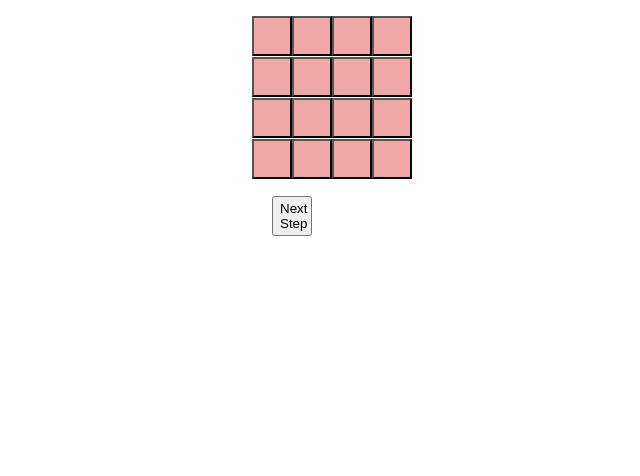
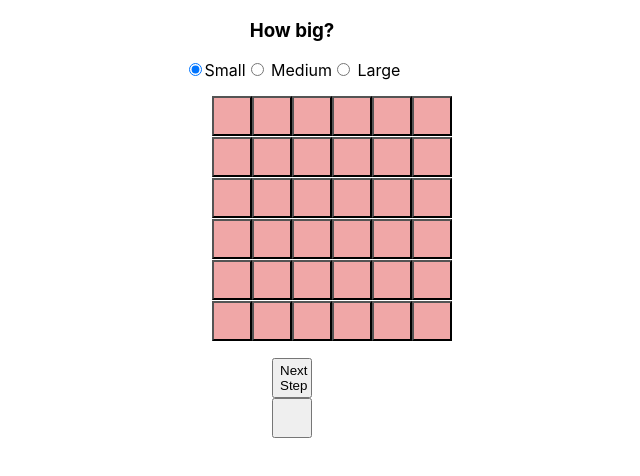
Before and after one commit to olliesmith3/game_of_life, a React (Create React App) app: page / in a window 1280 px wide. Shown: the top 476 px of the page, without its empty margins (348-988 px from the left). Built offline with nearby package versions, Linux system fonts and the light colour scheme.

Commit message:
AddedBoard size buttons and started integrating. So far only works on small board as hardcoded initial neighboures matrix

```diff
--- a/src/App.tsx
+++ b/src/App.tsx
@@ -1,11 +1,11 @@
 import React from 'react';
-import {Board} from './components/Board'
+import {GameBody} from './components/GameBody'
 import './App.css';
 
 function App() {
   return (
     <div className="App">
-      <Board />
+      <GameBody />
     </div>
   );
 }
--- a/src/components/Board.tsx
+++ b/src/components/Board.tsx
@@ -1,4 +1,4 @@
-import React, { useState } from "react";
+import React, { useState, useEffect } from "react";
 import {Cell} from './Cell'
 
 interface Props {
@@ -7,26 +7,19 @@ interface Props {
 
 export const Board: React.FC<Props> = ({initialValues}) => {
 
-  const getInitialValues = () => {
-    if (initialValues) {
-      return initialValues
-    } else {
-      return [[false,false,false,false],
-      [false,false,false,false],
-      [false,false,false,false],
-      [false,false,false,false]]
-    }
+  const [board, setBoard] = useState<boolean[][]>(initialValues);
+
+  useEffect(() => {
+    setBoard(initialValues);
+  }, [initialValues]);
+
+  const generateEmptyNeighbours = (rows: number) => {
+    return new Array(rows).fill("").map(() => new Array(rows).fill(0));
   }
 
-  const initialBoard = getInitialValues();
+  const [neighbours, setNeighbours] = useState<number[][]>(generateEmptyNeighbours(6));
 
-  const [board, setBoard] = useState<boolean[][]>(initialBoard);
-  const [neighbours, setNeighbours] = useState<number[][]>([[0,0,0,0],
-    [0,0,0,0],
-    [0,0,0,0],
-    [0,0,0,0]]);
-
-  const changeBoard = (row: number, cell:number) => {
+  const changeBoard = (row: number, cell: number) => {
     let newBoard = [...board];
     newBoard[row][cell] = !board[row][cell];
     setBoard(newBoard)
--- /dev/null
+++ b/src/components/BoardSizeButtons.tsx
@@ -0,0 +1,25 @@
+import React, { useState } from "react";
+
+interface Props {
+  getInitialValues: () => void;
+  setBoardSize: React.Dispatch<React.SetStateAction<string>>;
+}
+
+export const BoardSizeButtons: React.FC<Props> = ({setBoardSize, getInitialValues}) => {
+
+  const handleInputChange = event => {
+    setBoardSize(event.target.value);
+    getInitialValues();
+  };
+
+  return (
+    <div id="board-size-buttons">
+      <h3>How big?</h3>
+      <div onChange={handleInputChange}>
+        <label><input type="radio" value="small" name="boardSize" defaultChecked />Small</label>
+        <label><input type="radio" value="medium" name="boardSize" /> Medium</label>
+        <label><input type="radio" value="large" name="boardSize" /> Large</label>
+      </div>
+    </div>
+  )
+}
--- /dev/null
+++ b/src/components/GameBody.tsx
@@ -0,0 +1,40 @@
+import React, { useState, useEffect } from "react";
+import {Board} from './Board'
+import { BoardSizeButtons } from "./BoardSizeButtons";
+
+export const GameBody: React.FC = () => {
+
+  const [boardSize, setBoardSize] = useState<string>("small");
+
+  useEffect(() => {
+    getInitialValues();
+  }, [boardSize]);
+
+  const getInitialValues = () => {
+    if (boardSize === "small") {
+      setInitialValues(generateEmptyBoard(6))
+    } else if (boardSize === "medium") {
+      setInitialValues(generateEmptyBoard(8))
+    } else if (boardSize === "large") {
+      setInitialValues(generateEmptyBoard(10))
+    } else {
+      setInitialValues(generateEmptyBoard(4))
+    }
+  }
+
+  const generateEmptyBoard = (rows: number) => {
+    return new Array(rows).fill("").map(() => new Array(rows).fill(false));
+  }
+
+  const [initialValues, setInitialValues] = useState<boolean[][]>(generateEmptyBoard(6));
+
+  return (
+    <div>
+      <BoardSizeButtons setBoardSize={setBoardSize} getInitialValues={getInitialValues}/>
+      <Board initialValues={initialValues}/>
+      <button onClick={() => {
+        console.log(initialValues)
+      }}></button>
+    </div>
+  )
+}
```
Also changed, not shown: 1 other file (tests, documents, lock files or other folders).
